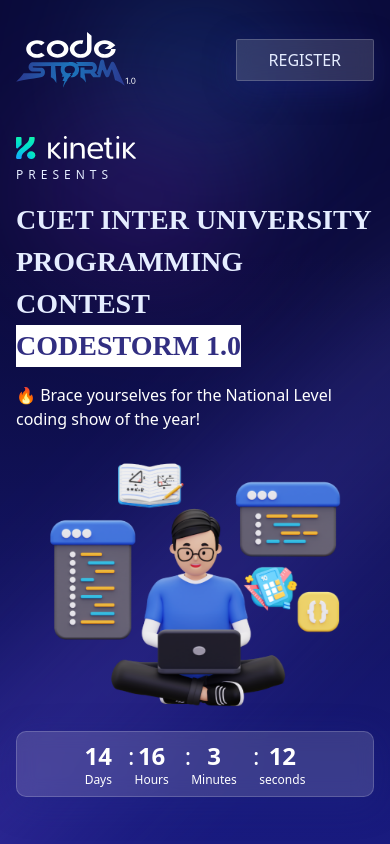
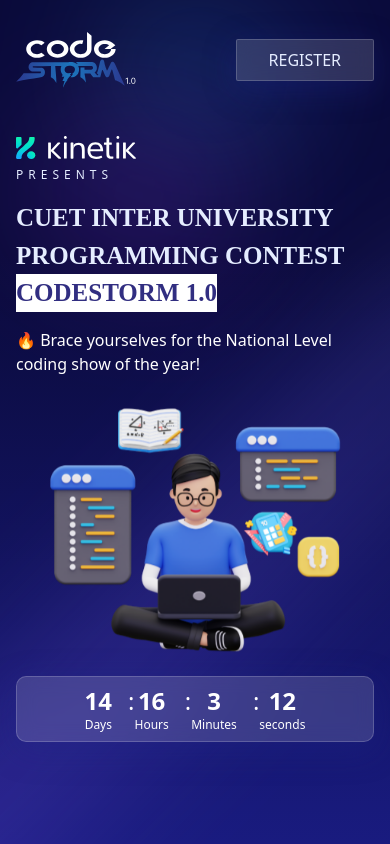
Before and after one commit to cuet-dev-corpse/iupc, a Next.js app: page / in a window 390 px wide. Shown: the top 844 px of the page. Built offline with nearby package versions, Linux system fonts and the light colour scheme.

Commit message:
text white color changed

```diff
--- a/src/components/Banner.jsx
+++ b/src/components/Banner.jsx
@@ -10,7 +10,7 @@
                         <img className='md:max-w-[240px] max-w-[120px] w-full -mb-2' src="./kinetic.svg" alt="Kinetic" />
                         <span className='line'>presents</span>
                     </div>
-                    <div style={{ fontFamily: '__Chakra_Petch_fc4616' }} className="lg:text-5xl md:text-4xl sm:text-3xl text-[28px] font-bold uppercase flex items-start flex-col gap-0 sm:gap-4 text-[#e5edff]">
+                    <div style={{ fontFamily: '__Chakra_Petch_fc4616' }} className="lg:text-5xl md:text-4xl sm:text-3xl text-[25px] font-bold uppercase flex items-start flex-col gap-0 sm:gap-4 text-[#e5edff]">
                         <span>CUET Inter University Programming Contest</span>
                         <span className="bg-white text-indigo-900 font-bold">CodeStorm 1.0</span>
                     </div>
```
